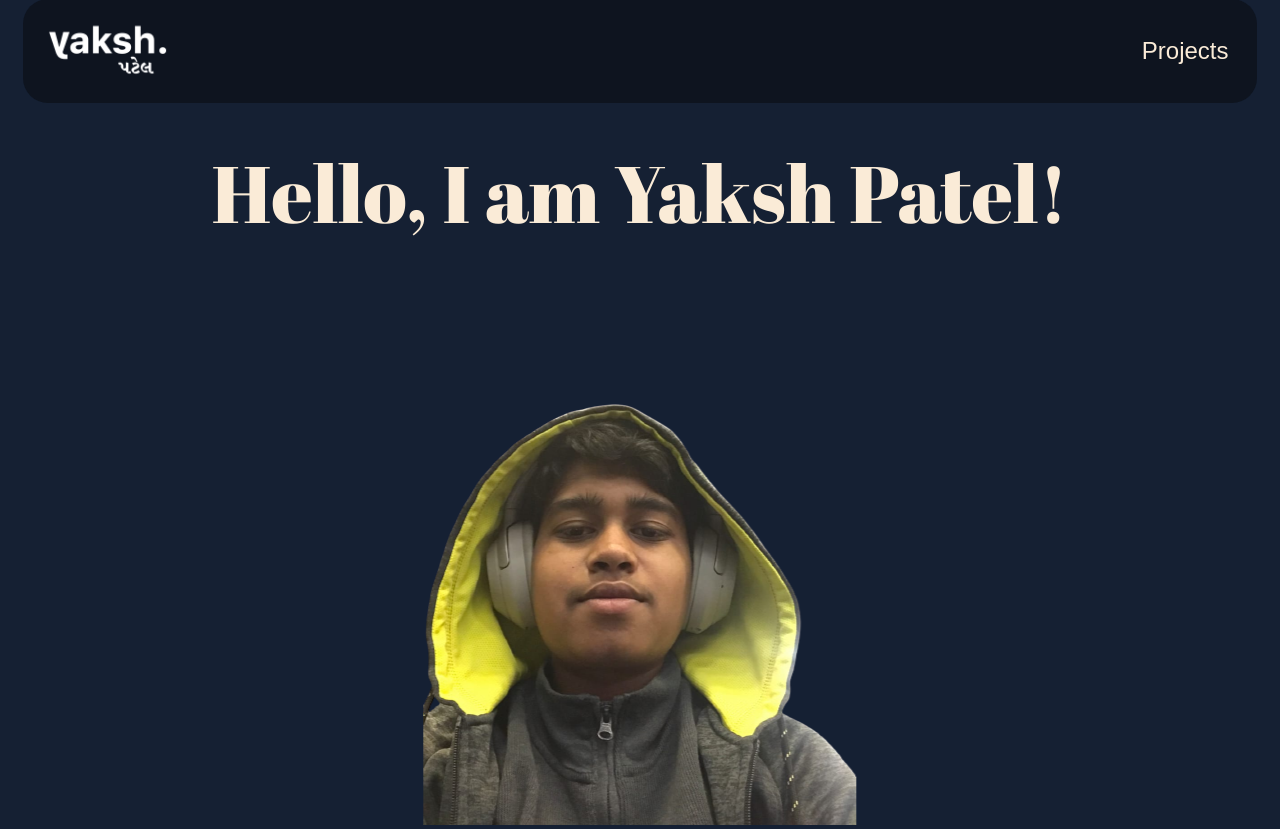
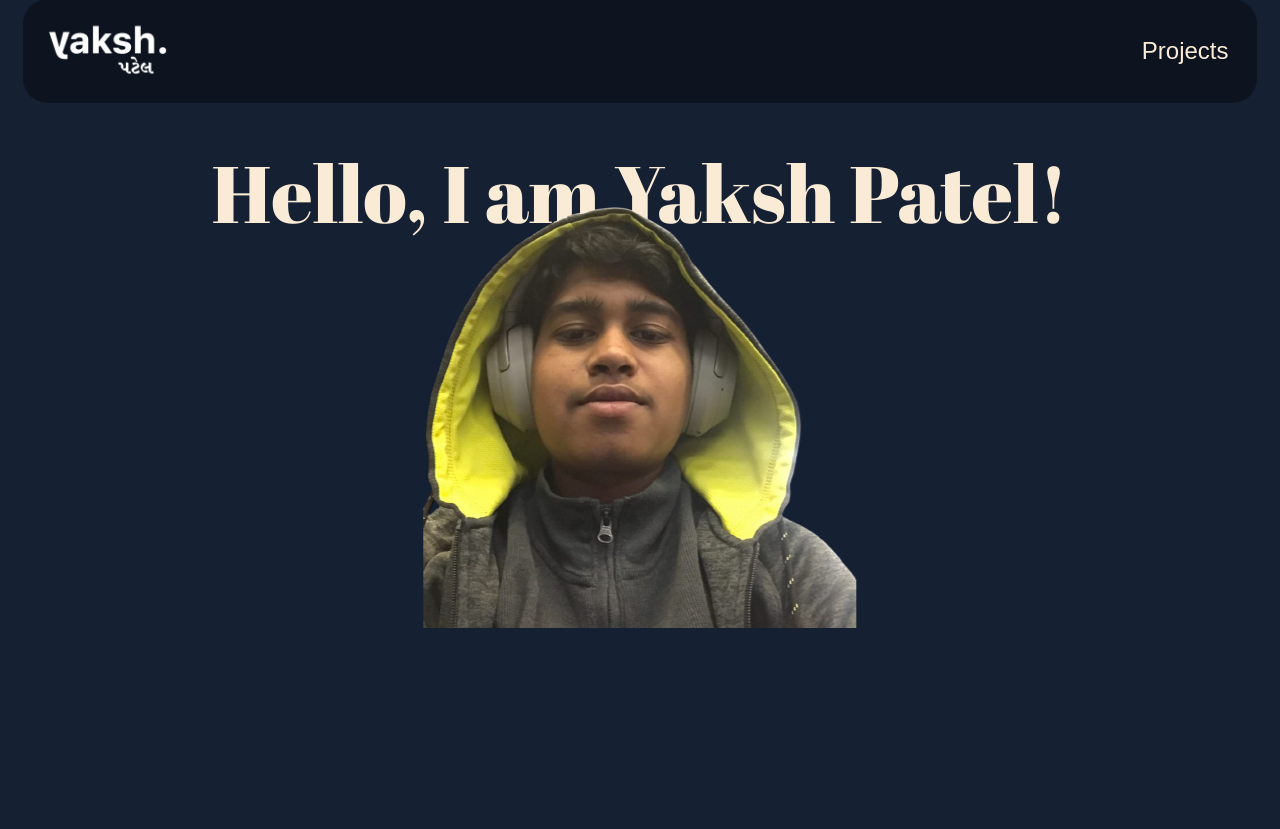
Before and after one commit to Yaksh391/Project-Identity, a Django app: page / in a window 1280 px wide. Shown: the part 16-845 px from the top of the page. After the commit the page ends 644 px from the top, so only its background shows below. Run offline with Django 4.2, Linux system fonts and the light colour scheme; data comes from the database, SQL or seed files in the repository; some web fonts are replaced.

Commit message:
fixed the portrait effect

```diff
--- a/main/static/css/home.css
+++ b/main/static/css/home.css
@@ -21,7 +21,7 @@ body {
     z-index: -1;
     margin: 0 auto;
     /*overflow: hidden;*/
-    height: 110px;
+    height: auto;
     /*border-right: 0.07em solid black;*/
     /*animation: typing 10s linear infinite forwards;*/
 }
@@ -37,7 +37,7 @@ body {
 
 .Introduction img {
     z-index: 1;
-    /*margin-top: -195px; reduces the image not the text */
+    margin-top: -195px;
     /*width: 55%;*/
     max-width: 100%;
     height: auto;
```
